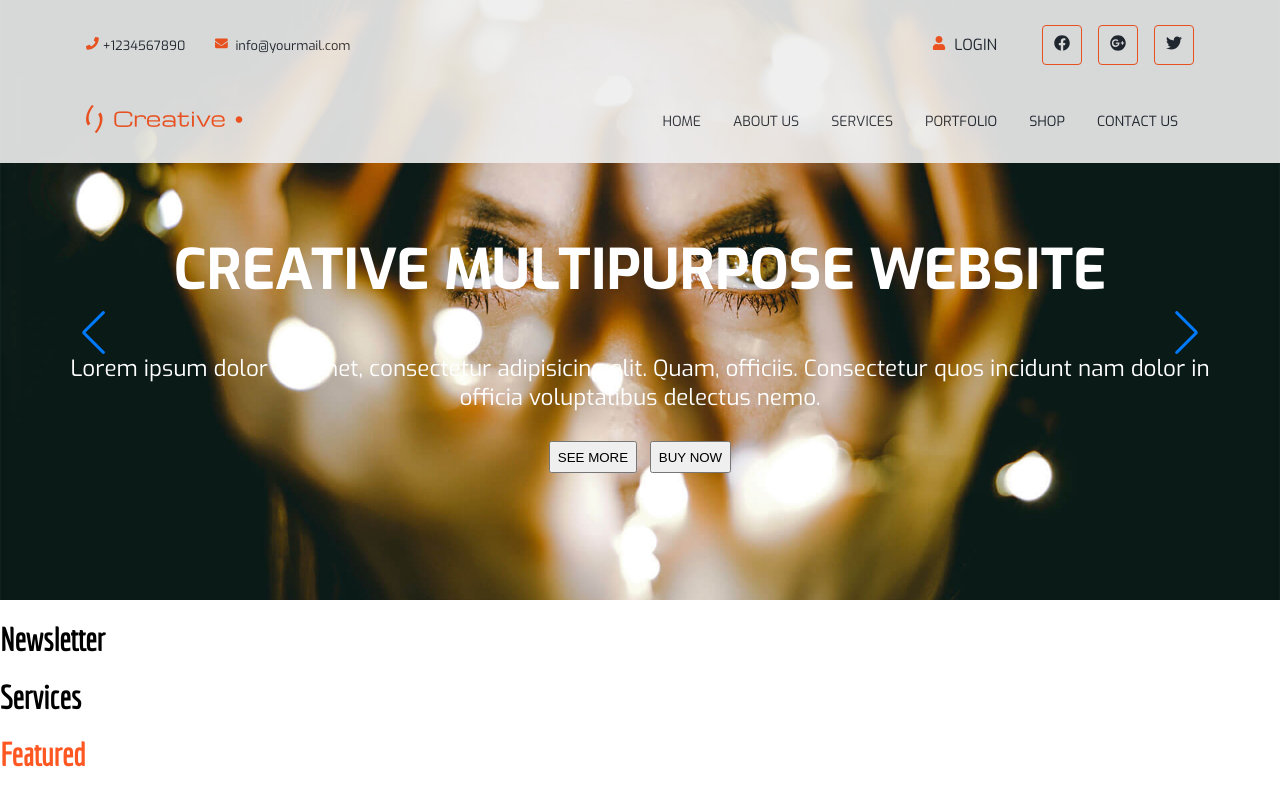
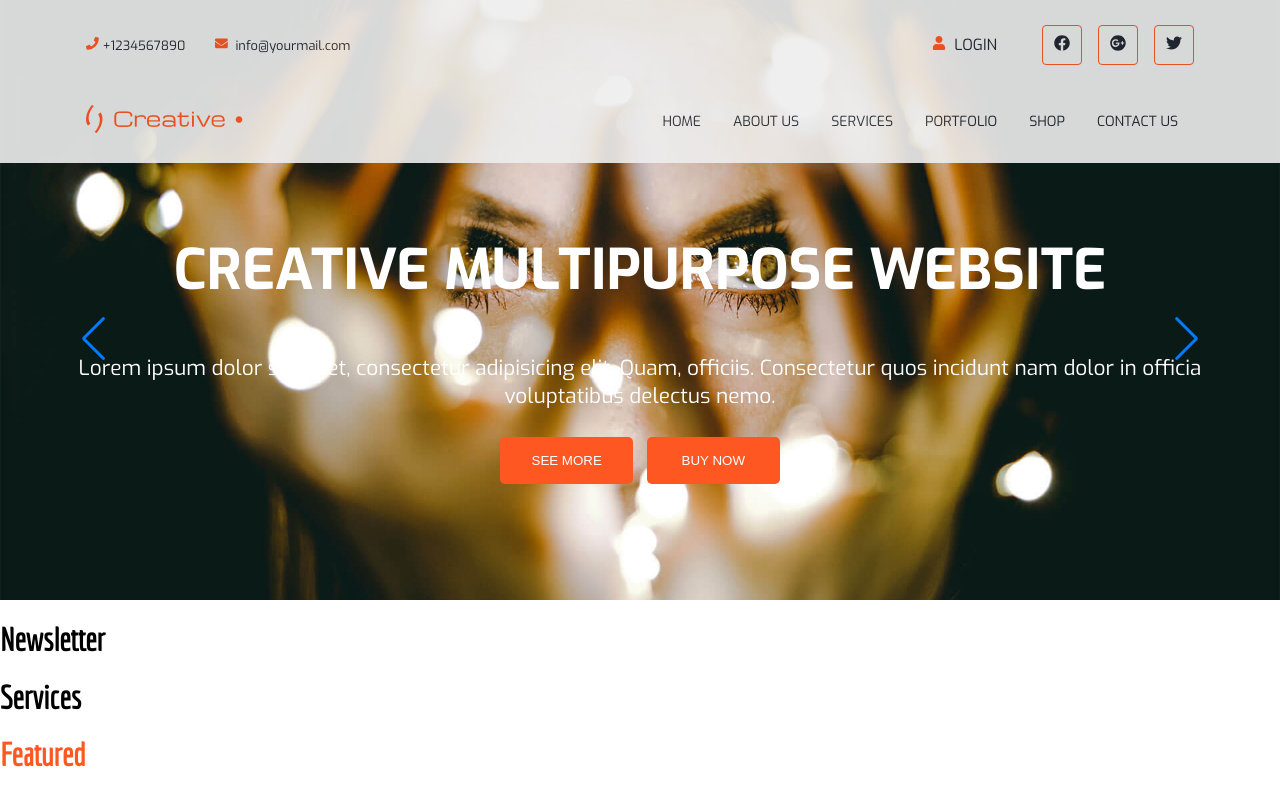
Before and after one commit to Miselrkba/multi-role-website-react-ts, a React (Create React App) app: page / in a window 1280 px wide. Shown: the top 797 px of the page. Built offline with nearby package versions, Linux system fonts and the light colour scheme.

Commit message:
feat: added outlined buttons

```diff
--- a/src/components/hero/Hero.scss
+++ b/src/components/hero/Hero.scss
@@ -29,7 +29,7 @@
   text-align: center;
   font-size: smaller;
   p {
-    font-size: 1.4em;
+    font-size: 1.3em;
     font-family: $primary-font;
   }
   button {
@@ -51,3 +51,50 @@
     padding: 1em;
   }
 }
+
+// buttons
+.hero__button {
+  border-radius: 5px;
+  padding: 10px 25px;
+  background: transparent;
+  cursor: pointer;
+  transition: all 0.3s ease;
+  position: relative;
+  outline: none;
+}
+
+.--outlined__button {
+  color: #fff;
+  width: 10em;
+  height: 3.5em;
+  padding: 0;
+  border: none;
+  background: $primary-color;
+}
+.--outlined__button:hover {
+  background: transparent;
+  color: $quaternary-color;
+}
+.--outlined__button:before,
+.--outlined__button:after {
+  content: '';
+  position: absolute;
+  top: 0;
+  right: 1px;
+  height: 2px;
+  width: 0;
+  background: $primary-color;
+  transition: 400ms ease all;
+}
+.--outlined__button:after {
+  right: inherit;
+  top: inherit;
+  left: 4px;
+  bottom: 0;
+}
+.--outlined__button:hover:before,
+.--outlined__button:hover:after {
+  width: 96%;
+  transition: 800ms ease all;
+  color: #fff;
+}
--- a/src/components/hero/Hero.tsx
+++ b/src/components/hero/Hero.tsx
@@ -3,7 +3,7 @@ import React from 'react';
 import './Hero.scss';
 import { Swiper, SwiperSlide } from 'swiper/react';
 import SwiperCore, { Autoplay, Pagination, Navigation } from 'swiper/core';
-import 'swiper/swiper-bundle.css';
+import 'swiper/swiper-bundle.min.css';
 SwiperCore.use([Autoplay, Pagination, Navigation]);
 
 const Hero = () => {
@@ -12,17 +12,12 @@ const Hero = () => {
       <div className="hero__container">
         <div className="hero__row">
           <Swiper
-            // spaceBetween={30}
-            centeredSlides={true}
             autoplay={{
-              delay: 2500,
+              delay: 2000,
               disableOnInteraction: false,
             }}
-            // pagination={{
-            //   clickable: true,
-            // }}
+            loop={true}
             navigation={true}
-            className="mySwiper"
           >
             <SwiperSlide>
               <h1>Creative Multipurpose Website</h1>
@@ -31,8 +26,12 @@ const Hero = () => {
                 officiis. Consectetur quos incidunt nam dolor in officia
                 voluptatibus delectus nemo.
               </p>
-              <button>See More</button>
-              <button>Buy Now</button>
+              <button className="hero__button --outlined__button">
+                <span>See More</span>
+              </button>
+              <button className="hero__button --outlined__button">
+                <span>Buy Now</span>
+              </button>
             </SwiperSlide>
             <SwiperSlide>
               <h1>Creative Multipurpose Website</h1>
@@ -41,8 +40,12 @@ const Hero = () => {
                 officiis. Consectetur quos incidunt nam dolor in officia
                 voluptatibus delectus nemo.
               </p>
-              <button>See More</button>
-              <button>Buy Now</button>
+              <button className="hero__button --outlined__button">
+                <span>See More</span>
+              </button>
+              <button className="hero__button --outlined__button">
+                <span>Buy Now</span>
+              </button>
             </SwiperSlide>
             <SwiperSlide>
               <h1>Creative Multipurpose Website</h1>
@@ -51,8 +54,12 @@ const Hero = () => {
                 officiis. Consectetur quos incidunt nam dolor in officia
                 voluptatibus delectus nemo.
               </p>
-              <button>See More</button>
-              <button>Buy Now</button>
+              <button className="hero__button --outlined__button">
+                <span>See More</span>
+              </button>
+              <button className="hero__button --outlined__button">
+                <span>Buy Now</span>
+              </button>
             </SwiperSlide>
             <SwiperSlide>
               <h1>Creative Multipurpose Website</h1>
@@ -61,8 +68,12 @@ const Hero = () => {
                 officiis. Consectetur quos incidunt nam dolor in officia
                 voluptatibus delectus nemo.
               </p>
-              <button>See More</button>
-              <button>Buy Now</button>
+              <button className="hero__button --outlined__button">
+                <span>See More</span>
+              </button>
+              <button className="hero__button --outlined__button">
+                <span>Buy Now</span>
+              </button>
             </SwiperSlide>
           </Swiper>
         </div>
```
